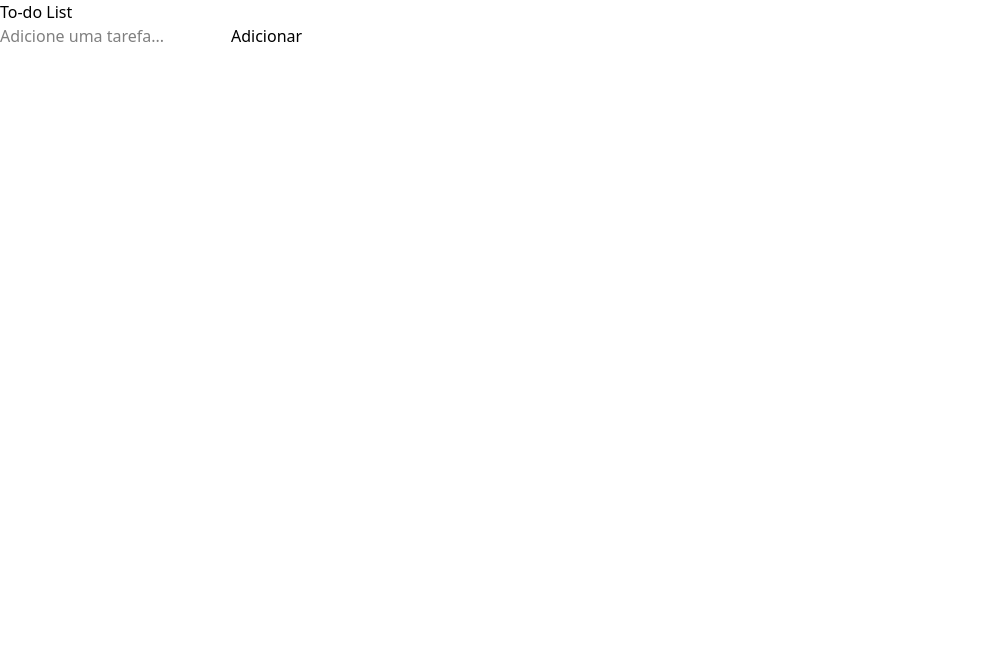
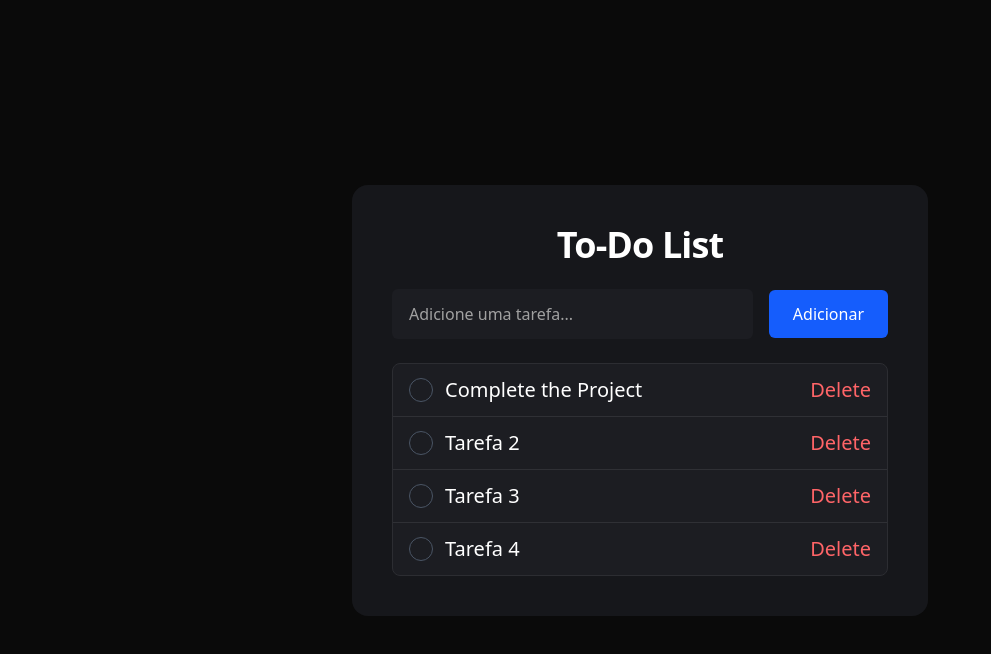
Before and after one commit to guilhermegiovani/react, a React (Vite) app in the folder projetosPraticos/to-do_list/: page / in a window 1280 px wide. Shown: the top 654 px of the page, without its empty margins (0-991 px from the left). Built offline with nearby package versions, Linux system fonts and the light colour scheme.

Commit message:
To Do List

```diff
--- a/projetosPraticos/to-do_list/index.html
+++ b/projetosPraticos/to-do_list/index.html
@@ -4,7 +4,7 @@
     <meta charset="UTF-8" />
     <link rel="icon" type="image/svg+xml" href="/vite.svg" />
     <meta name="viewport" content="width=device-width, initial-scale=1.0" />
-    <title>Vite + React</title>
+    <title>To do List</title>
   </head>
   <body>
     <div id="root"></div>
--- a/projetosPraticos/to-do_list/src/components/Button/Button.jsx
+++ b/projetosPraticos/to-do_list/src/components/Button/Button.jsx
@@ -1,9 +1,14 @@
+import clsx from 'clsx'
 
-
-function Button({ text, handleClick }) {
+function Button({ text, handleClick, className }) {
 
     return (
-        <button onClick={handleClick}>{text}</button>
+        <button
+            onClick={handleClick}
+            className={className}
+        >
+            {text}
+        </button>
     )
 }
 
--- a/projetosPraticos/to-do_list/src/components/TodoInput/TodoInput.jsx
+++ b/projetosPraticos/to-do_list/src/components/TodoInput/TodoInput.jsx
@@ -4,9 +4,30 @@ import clsx from 'clsx'
 function TodoInput({ type, id, placeholder }) {
 
     return (
-        <div>
-            <input type={type} id={id} placeholder={placeholder} />
-            <Button text="Adicionar" />
+        <div className={clsx(
+            "flex items-center gap-4",
+            "w-full"
+        )}>
+            <input
+                type={type}
+                id={id}
+                placeholder={placeholder}
+                className={clsx(
+                    "flex-grow",
+                    "bg-[#1c1d22] text-white placeholder-neutral-400", // bg-neutral-800
+                    "rounded-md px-4 py-3",
+                    "outline-none border border-transparent focus:border-blue-500",
+                    "transition duration-200"
+                )} />
+
+            <Button text="Adicionar" className={clsx(
+                "bg-blue-600 hover:bg-blue-700",
+                "text-white px-6 py-3",
+                "rounded-md",
+                "transition duration-200",
+                "cursor-pointer",
+                "text-base"
+            )} />
         </div>
     )
 }
--- /dev/null
+++ b/projetosPraticos/to-do_list/src/components/TodoList/TodoList.jsx
@@ -0,0 +1,60 @@
+import clsx from 'clsx'
+import Button from '../Button/Button'
+
+function TodoList() {
+
+    const tasks = ["Complete the Project", "Tarefa 2", "Tarefa 3", "Tarefa 4"]
+
+    return (
+        <section className={clsx(
+            "bg-[#1c1d22]",
+            "rounded-lg",
+            "px-0",
+            "w-full max-w-xl mx-auto",
+            "border border-[#2c2d32]"
+        )}
+        >
+            <div className="flex flex-col divide-y divide-[#2f3035]">
+                {tasks.map((task, index) => (
+                    <div
+                        key={index}
+                        className={clsx(
+                            "flex justify-between items-center",
+                            "text-white text-xl font-normal",
+                            "px-4 py-3"
+                        )}
+                    >
+                        <div className="flex items-center gap-3">
+                            <input
+                                type="checkbox"
+                                className={clsx(
+                                    "w-6 h-6",
+                                    "appearance-none",
+                                    "rounded-full",
+                                    "border border-gray-600",
+                                    "grid place-items-center",
+                                    "leading-none",                          // reduz espaçamento vertical
+                                    "checked:border-gray-500",
+                                    "checked:before:content-['✓']",
+                                    "checked:before:text-gray-500",
+                                    "checked:before:font-bold",
+                                    "checked:before:text-[16px]",            // ajuste fino do tamanho
+                                    "transition-all duration-150 cursor-pointer"
+                                )}
+                            />
+                            <span>{task}</span>
+                        </div>
+
+                        <Button
+                            text="Delete"
+                            className="text-red-400 font-normal hover:text-red-300 transition cursor-pointer text-xl"
+                        />
+
+                    </div>
+                ))}
+            </div>
+        </section >
+    )
+}
+
+export default TodoList
--- a/projetosPraticos/to-do_list/src/index.css
+++ b/projetosPraticos/to-do_list/src/index.css
@@ -3,3 +3,7 @@
 @tailwind base;
 @tailwind components;
 @tailwind utilities;
+
+body {
+    @apply bg-neutral-950 text-white antialiased;
+}
--- a/projetosPraticos/to-do_list/src/pages/Home/Home.jsx
+++ b/projetosPraticos/to-do_list/src/pages/Home/Home.jsx
@@ -1,13 +1,28 @@
 import TodoInput from "../../components/TodoInput/TodoInput"
+import TodoList from "../../components/TodoList/TodoList"
 import clsx from 'clsx'
 
 function Home() {
 
     return (
-        <section>
-            <div>
-                <h1>To-do List</h1>
+        <section className={clsx(
+            'min-h-screen flex items-center justify-center px-4'
+        )}>
+            <div className={clsx(
+                'w-full max-w-xl',
+                'bg-[#16171b]', // bg-[#141519]
+                'rounded-2xl',
+                'p-8 md:p-10',
+                'flex flex-col gap-6'
+            )}>
+                <h1 className={clsx(
+                    'text-3xl md:text-4xl font-semibold text-center',
+                    'text-white tracking-tight'
+                )}>To-Do List</h1>
+
                 <TodoInput type="text" placeholder="Adicione uma tarefa..." />
+
+                <TodoList />
             </div>
         </section>
     )
```
Also changed, not shown: projetosPraticos/to-do_list/src/pages/Home/Home.module.css (deleted).
